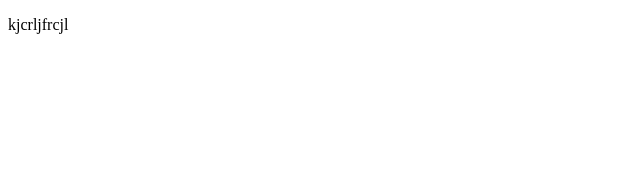
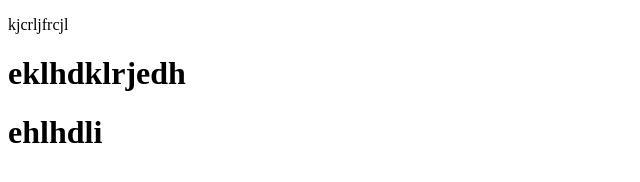
Before and after one commit to priyanka-140697/my-code, a plain HTML site: page index.html in a window 1280 px wide. Shown: the whole page, without its empty margins (0-640 px from the left). Drawn offline with Linux system fonts and the light colour scheme.

Commit message:
second commit

```diff
--- a/index.html
+++ b/index.html
@@ -8,5 +8,7 @@
 </head>
 <body>
  <p>kjcrljfrcjl</p>
+ <h1>eklhdklrjedh</h1>
+ <h1>ehlhdli</h1>
 </body>
 </html>
```
